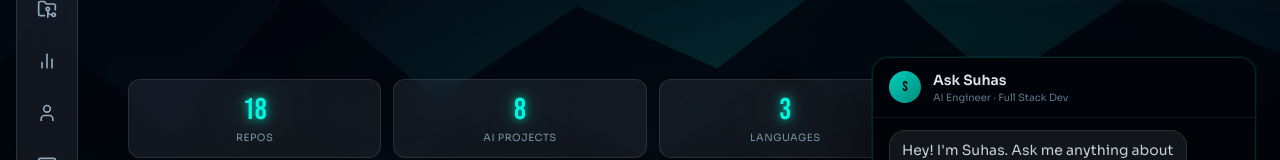
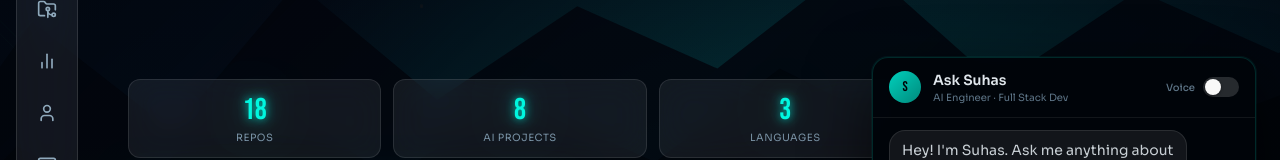
Before and after one commit to Suhas-123-cell/portfolio, a React (Vite) app: page / in a window 1280 px wide. Both pictures are taken after a click on the button "Ask Suhas". Shown: the part 339-499 px from the top of the page. Built offline with nearby package versions, Linux system fonts and the light colour scheme.

Commit message:
add lmnt voice agent for chatbot with on/off toggle
Replies are synthesized via LMNT TTS when voice is toggled on (off by default). Adds api/voice.ts (prod), matching /api/voice route in the local dev server, and .env.example documenting the required LMNT_API_KEY/LMNT_VOICE_ID.

```diff
--- /dev/null
+++ b/api/voice.ts
@@ -0,0 +1,37 @@
+const LMNT_URL = 'https://api.lmnt.com/v1/ai/speech/bytes'
+
+export default async function handler(
+  req: { method: string; body: { text: string } },
+  res: {
+    status: (n: number) => { end: () => void; json: (o: unknown) => void }
+    setHeader: (k: string, v: string) => void
+    send: (b: Buffer) => void
+  }
+) {
+  if (req.method !== 'POST') return res.status(405).end()
+
+  const { text } = req.body
+  if (!text?.trim()) return res.status(400).json({ error: 'No text' })
+
+  const lmntRes = await fetch(LMNT_URL, {
+    method: 'POST',
+    headers: {
+      'X-API-Key': process.env.LMNT_API_KEY ?? '',
+      'lmnt-version': '1.2',
+      'Content-Type': 'application/json',
+    },
+    body: JSON.stringify({
+      text: text.slice(0, 5000),
+      voice: process.env.LMNT_VOICE_ID,
+      format: 'mp3',
+    }),
+  })
+
+  if (!lmntRes.ok) {
+    return res.status(502).json({ error: 'LMNT synthesis failed' })
+  }
+
+  const audio = Buffer.from(await lmntRes.arrayBuffer())
+  res.setHeader('Content-Type', 'audio/mpeg')
+  res.send(audio)
+}
--- a/scripts/dev-api.mjs
+++ b/scripts/dev-api.mjs
@@ -31,8 +31,8 @@ const server = createServer(async (req, res) => {
   res.setHeader('Access-Control-Allow-Headers', 'Content-Type')
 
   if (req.method === 'OPTIONS') { res.writeHead(204); res.end(); return }
-  if (req.method !== 'POST' || req.url !== '/api/chat') { res.writeHead(405); res.end(); return }
 
+  if (req.method === 'POST' && req.url === '/api/chat') {
     let body = ''
     req.on('data', c => body += c)
     req.on('end', async () => {
@@ -56,6 +56,41 @@ const server = createServer(async (req, res) => {
         res.end(JSON.stringify({ error: String(e) }))
       }
     })
+    return
+  }
+
+  if (req.method === 'POST' && req.url === '/api/voice') {
+    let body = ''
+    req.on('data', c => body += c)
+    req.on('end', async () => {
+      try {
+        const { text } = JSON.parse(body)
+        const lmntRes = await fetch('https://api.lmnt.com/v1/ai/speech/bytes', {
+          method: 'POST',
+          headers: {
+            'X-API-Key': process.env.LMNT_API_KEY ?? '',
+            'lmnt-version': '1.2',
+            'Content-Type': 'application/json',
+          },
+          body: JSON.stringify({ text: String(text).slice(0, 5000), voice: process.env.LMNT_VOICE_ID, format: 'mp3' }),
+        })
+        if (!lmntRes.ok) {
+          res.writeHead(502, { 'Content-Type': 'application/json' })
+          res.end(JSON.stringify({ error: 'LMNT synthesis failed' }))
+          return
+        }
+        const audio = Buffer.from(await lmntRes.arrayBuffer())
+        res.writeHead(200, { 'Content-Type': 'audio/mpeg' })
+        res.end(audio)
+      } catch (e) {
+        res.writeHead(500, { 'Content-Type': 'application/json' })
+        res.end(JSON.stringify({ error: String(e) }))
+      }
+    })
+    return
+  }
+
+  res.writeHead(405); res.end()
 })
 
 server.listen(3001, () => console.log('API dev server → http://localhost:3001'))
--- a/src/components/ChatWidget.tsx
+++ b/src/components/ChatWidget.tsx
@@ -20,10 +20,13 @@ export default function ChatWidget() {
   const [loading, setLoading] = useState(false)
   const [listening, setListening] = useState(false)
   const [micSupported, setMicSupported] = useState(false)
+  const [voiceOn, setVoiceOn] = useState(false)
+  const [speaking, setSpeaking] = useState(false)
   const bottomRef = useRef<HTMLDivElement>(null)
   const inputRef = useRef<HTMLInputElement>(null)
   // eslint-disable-next-line @typescript-eslint/no-explicit-any
   const recognitionRef = useRef<any>(null)
+  const audioRef = useRef<HTMLAudioElement | null>(null)
 
   useEffect(() => {
     // eslint-disable-next-line @typescript-eslint/no-explicit-any
@@ -45,6 +48,29 @@ export default function ChatWidget() {
     if (open) setTimeout(() => inputRef.current?.focus(), 300)
   }, [open])
 
+  const speak = useCallback(async (text: string) => {
+    audioRef.current?.pause()
+    audioRef.current = null
+    setSpeaking(true)
+    try {
+      const r = await fetch('/api/voice', {
+        method: 'POST',
+        headers: { 'Content-Type': 'application/json' },
+        body: JSON.stringify({ text }),
+      })
+      if (!r.ok) throw new Error('voice request failed')
+      const blob = await r.blob()
+      const url = URL.createObjectURL(blob)
+      const audio = new Audio(url)
+      audioRef.current = audio
+      audio.onended = () => setSpeaking(false)
+      audio.onerror = () => setSpeaking(false)
+      await audio.play()
+    } catch {
+      setSpeaking(false)
+    }
+  }, [])
+
   const send = useCallback(async (text: string) => {
     const trimmed = text.trim()
     if (!trimmed || loading) return
@@ -63,6 +89,7 @@ export default function ChatWidget() {
       })
       const { text: reply } = await r.json() as { text: string }
       setMessages(prev => [...prev, { role: 'assistant', content: reply }])
+      if (voiceOn) speak(reply)
     } catch {
       setMessages(prev => [...prev, {
         role: 'assistant',
@@ -71,7 +98,18 @@ export default function ChatWidget() {
     } finally {
       setLoading(false)
     }
-  }, [messages, loading])
+  }, [messages, loading, voiceOn, speak])
+
+  const toggleVoice = useCallback(() => {
+    setVoiceOn(v => {
+      if (v) {
+        audioRef.current?.pause()
+        audioRef.current = null
+        setSpeaking(false)
+      }
+      return !v
+    })
+  }, [])
 
   const toggleMic = useCallback(() => {
     // eslint-disable-next-line @typescript-eslint/no-explicit-any
@@ -168,7 +206,7 @@ export default function ChatWidget() {
                 }}>
                 S
               </div>
-              <div>
+              <div className="flex-1 min-w-0">
                 <div className="text-sm font-sora font-semibold" style={{ color: 'oklch(92% 0.01 240)' }}>
                   Ask Suhas
                 </div>
@@ -176,6 +214,32 @@ export default function ChatWidget() {
                   AI Engineer · Full Stack Dev
                 </div>
               </div>
+
+              {/* Voice toggle — off by default; when on, replies are auto-spoken via LMNT */}
+              <button
+                onClick={toggleVoice}
+                role="switch"
+                aria-checked={voiceOn}
+                className="flex items-center gap-2 shrink-0"
+                aria-label={voiceOn ? 'Turn voice off' : 'Turn voice on'}
+                title={voiceOn ? 'Voice on — replies are spoken aloud' : 'Voice off'}>
+                <span className="text-[10px] font-sora font-medium select-none"
+                  style={{ color: voiceOn ? 'oklch(75% 0.18 185)' : 'oklch(55% 0.04 240)' }}>
+                  Voice
+                </span>
+                <span className="relative w-9 h-5 rounded-full transition-colors duration-200"
+                  style={{
+                    background: voiceOn ? 'oklch(75% 0.18 185)' : 'oklch(100% 0 0 / 0.15)',
+                    boxShadow: speaking ? '0 0 6px oklch(75% 0.18 185 / 0.7)' : 'none',
+                  }}>
+                  <motion.span
+                    className="absolute top-0.5 left-0.5 w-4 h-4 rounded-full"
+                    style={{ background: 'oklch(98% 0 0)', boxShadow: '0 1px 3px oklch(0% 0 0 / 0.4)' }}
+                    animate={{ x: voiceOn ? 16 : 0 }}
+                    transition={{ type: 'spring', stiffness: 500, damping: 30 }}
+                  />
+                </span>
+              </button>
             </div>
 
             {/* Messages */}
```
Also changed, not shown: 2 other files (tests, documents, lock files or other folders). Lines whose indentation alone changed are shown as unchanged.
